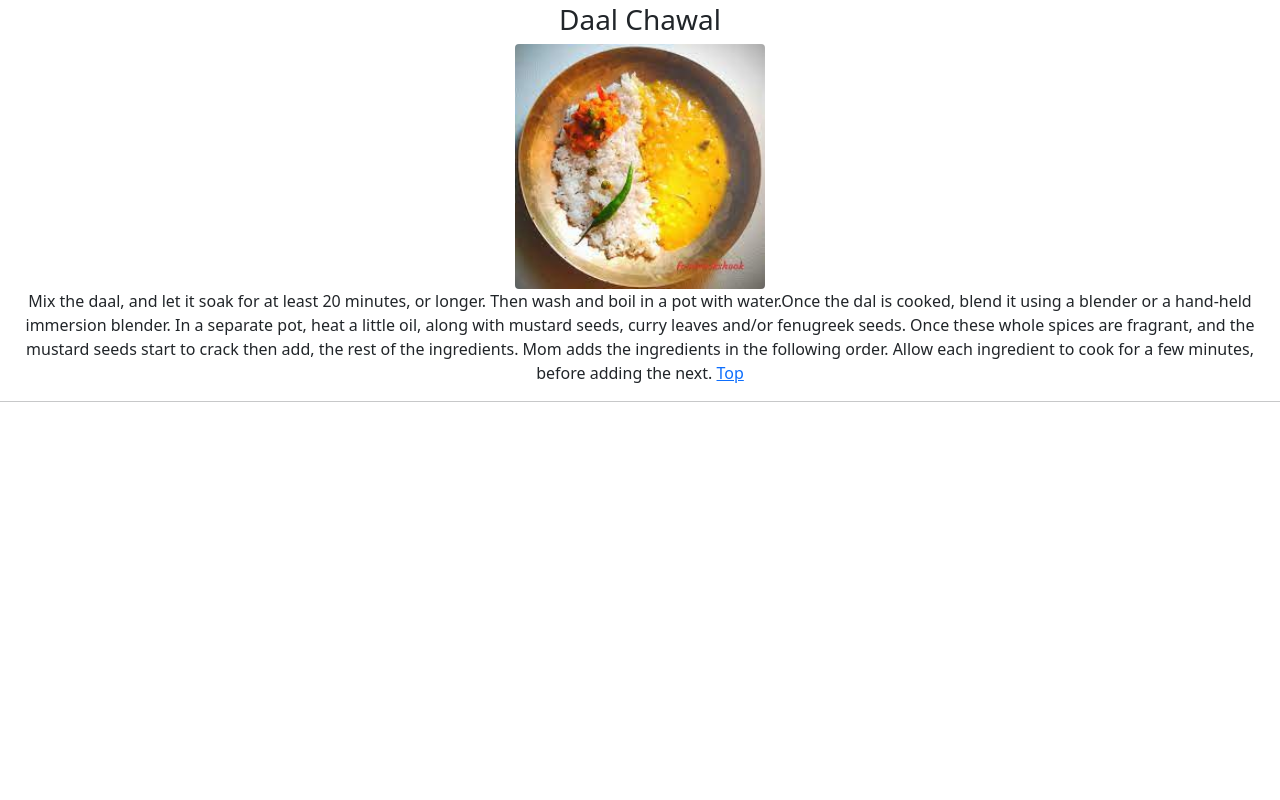
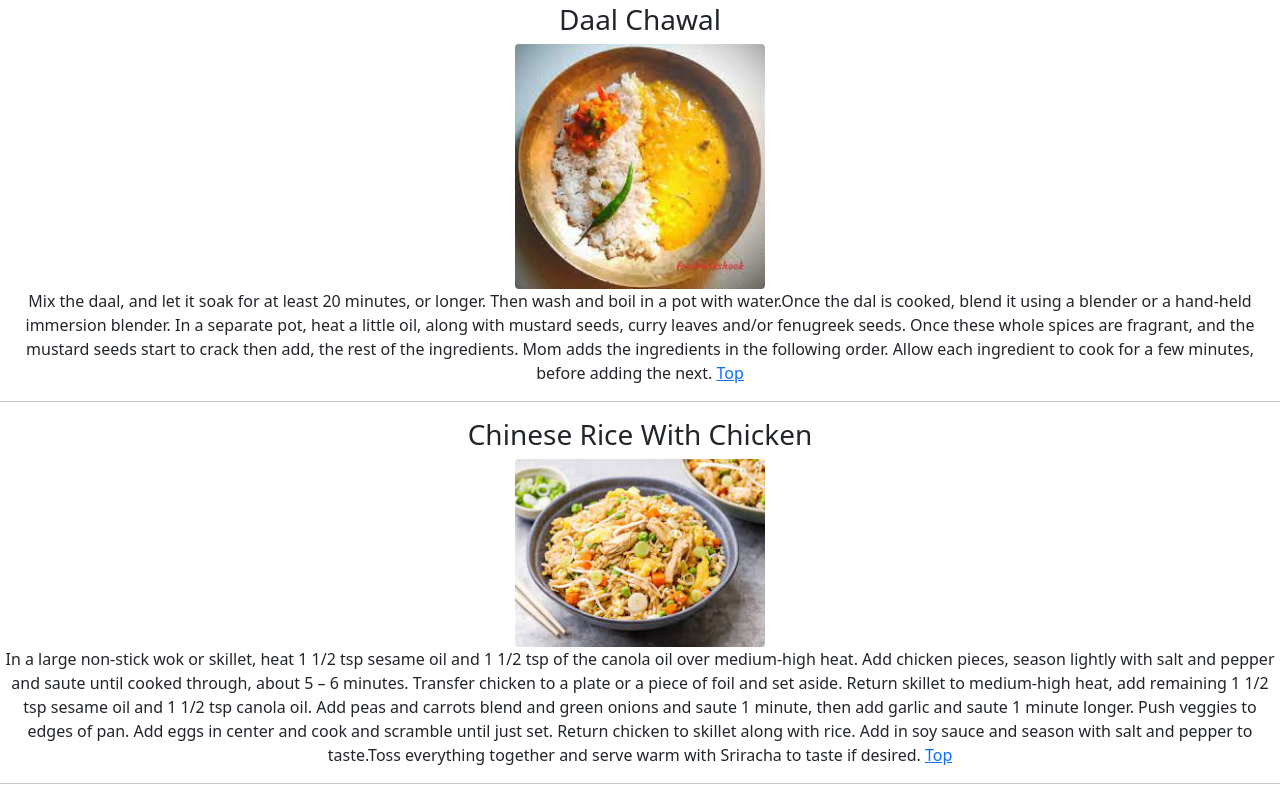
Before and after one commit to OmerHainburg/Cookbook, a website: page index.html in a window 1280 px wide. Shown: the part 1031-1831 px from the top of the page. Before the commit the page ends 1449 px from the top, so only its background shows below. Drawn offline with nearby package versions, Linux system fonts and the light colour scheme.

Commit message:
Section Chinese Rice

```diff
--- a/index.html
+++ b/index.html
@@ -31,7 +31,7 @@
           <li><hr class="dropdown-divider"></li>
           <li><a class="dropdown-item">Chiniese</a></li>
           <li><hr class="dropdown-divider"></li>
-          <li><a class="dropdown-item" href="#">Ciniese Rice With Chicken</a></li>
+          <li><a class="dropdown-item" href="#chinesericechicken">Ciniese Rice With Chicken</a></li>
           <li><hr class="dropdown-divider"></li>
           <li><a class="dropdown-item" href="#">Other's</a></li>
         </ul>
@@ -78,5 +78,17 @@
             before adding the next. <a href="#main">Top</a></p>
       </section>
       <hr>
+      <section id='chinesericechicken'>
+        <h3>Chinese Rice With Chicken</h3>
+        <img src="image/ChineseRiceChicken.jfif" class="rounded mx-auto d-block" alt="AluBhujjia">
+        <p> In a large non-stick wok or skillet, heat 1 1/2 tsp sesame oil and 1 1/2 tsp of the canola oil over medium-high heat.
+            Add chicken pieces, season lightly with salt and pepper and saute until cooked through, about 5 – 6 minutes.
+            Transfer chicken to a plate or a piece of foil and set aside. Return skillet to medium-high heat, add remaining
+            1 1/2 tsp sesame oil and 1 1/2 tsp canola oil. Add peas and carrots blend and green onions and saute 1 minute,
+            then add garlic and saute 1 minute longer. Push veggies to edges of pan. Add eggs in center and cook and scramble
+            until just set. Return chicken to skillet along with rice. Add in soy sauce and season with salt and pepper to
+            taste.Toss everything together and serve warm with Sriracha to taste if desired. <a href="#main">Top</a></p>
+      </section>
+      <hr>
 </body>
 </html>
```
Also changed, not shown: image/ChineseRiceChicken.jfif (added).
